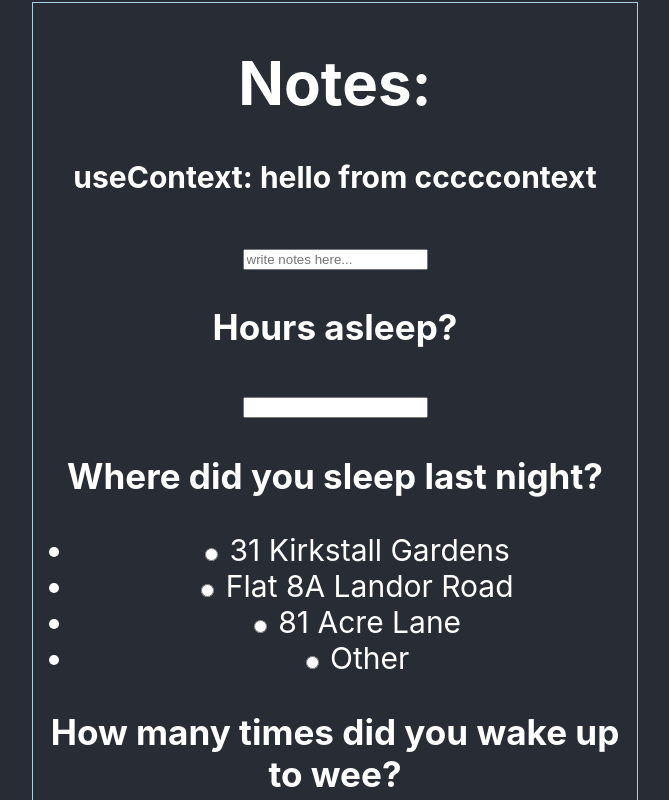
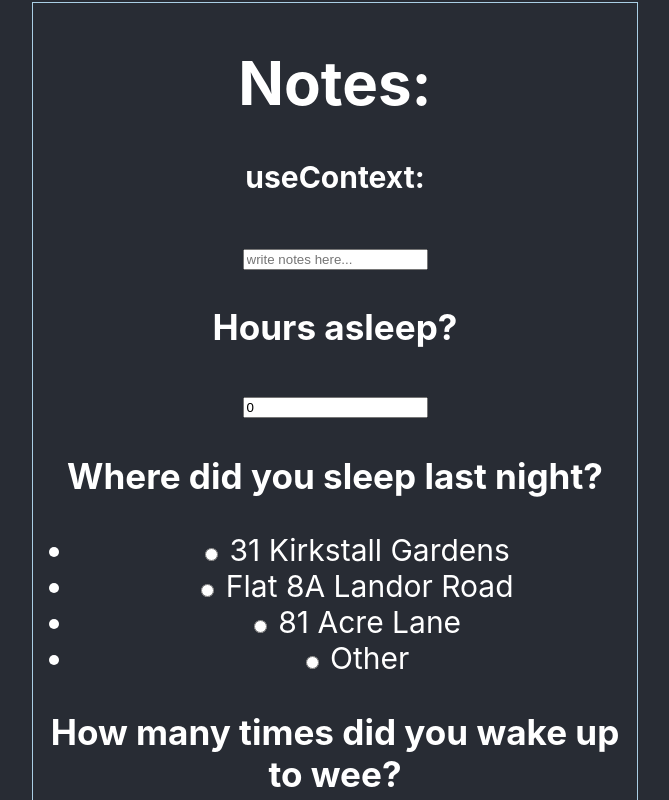
Before and after one commit to jjadeseravla/sleep-tracker, a React (Create React App) app: page /info/1 in a window 1280 px wide. Shown: the top 800 px of the page, without its empty margins (310-979 px from the left). Built offline with nearby package versions, Linux system fonts and the light colour scheme.

Commit message:
Hours asleep info from form now appears in the squares like the id number (the day of the month)
Just doing this to see if it worked and it does.  We dont actually want to show this info, but later on want to store it in a DB for each specific day.

```diff
--- a/src/App.js
+++ b/src/App.js
@@ -40,9 +40,11 @@ function App() {
 
   const [gridCells, setGridCells] = useState(createMonthLength(MONTH_LENGTH));
 
-  const onSubmit = (e, formState, id) => {
+  const onSubmit = (e,formState, id) => {
        e.preventDefault();
        // update cell value with new info
+       console.log('id', id);
+       console.log('formState', formState);
        updateSquare(id, formState)
   }
 
@@ -50,12 +52,12 @@ function App() {
     const newState = gridCells.map((row) => {
       return row.map((cell) => {
         if (String(cell.day) === id) {
-          return {...cell, note: formState.note} //copy whats in there already and add note
+          return {...cell, note: formState.note, hours: formState.hours} //copy whats in there already and add note
         }
         return cell;
       })
     })
-    console.log(newState);
+    console.log('newState', newState);
     setGridCells(newState);
   }
 
@@ -82,5 +84,3 @@ function App() {
 }
 
 export default App;
-
-//note is updated on onSubmit, but how to get new state (eg gridCells) to rerender and update
--- a/src/components/Grid.js
+++ b/src/components/Grid.js
@@ -1,4 +1,4 @@
-import React, { useState } from 'react';
+import React from 'react';
 import './grid.css';
 import Square from './Square';
 import { useHistory } from "react-router-dom";
--- a/src/components/Square.js
+++ b/src/components/Square.js
@@ -28,14 +28,16 @@ const Square = ({clickNotes, cell}) => {
 
 
   const noteToDisplay = cell.note ? cell.note : ''; // or render {note}
+  const hoursAsleep = cell.hours ? cell.hours : 0;
 
   return (
     <div>
     <button onClick={() => {
       clickNotes(cell.day)}
     }>
-      {cell.day}
+      Day: {cell.day}
       {noteToDisplay}
+      hours asleep: {hoursAsleep}
     </button>
       <div className={squareColour} onClick={changeColour}></div>
     </div>
--- a/src/components/SquareInfo.js
+++ b/src/components/SquareInfo.js
@@ -1,4 +1,4 @@
-import React, { useState, useContext, useEffect } from 'react';
+import React, { useState, useContext } from 'react';
 import { UserContext } from '../UserContext';
 import { useHistory, useParams } from "react-router-dom";
 import './squareInfo.css';
@@ -7,7 +7,7 @@ const SquareInfo = ({onSubmit}) => {
 
    const { id } = useParams();
 
-  const [formValues, setFormValues] = useState({ note: '' });
+  const [formValues, setFormValues] = useState({ note: '' , hours: 0});
 
   let history = useHistory();
 
@@ -15,7 +15,7 @@ const SquareInfo = ({onSubmit}) => {
     history.push(`/`);
   }
 
-  const {value, setValue} = useContext(UserContext);
+  const {ovalue, setOvalue} = useContext(UserContext);
 
 //   function useLocalStorage(key, initialValue) {
 //   // State to store our value
@@ -51,23 +51,37 @@ const SquareInfo = ({onSubmit}) => {
 //   return [storedValue, setValue];
 // }
 
+  const handleChange = (e) => {
+    const {name, value} = e.target;
+    setFormValues(prevState => ({
+      ...prevState,
+      [name]: value
+    }));
+  };
+
   return (
     <div className="myform">
       <h1>Notes:</h1>
-        <h4>useContext: {value}</h4>
+        <h4>useContext: {ovalue}</h4>
         <form action="" method="post" onSubmit={(e) => {onSubmit(e, formValues, id)}}>
           <input
+          value={formValues.note}
           type="text"
-          id="notes"
-          name="notes"
+          id="note"
+          name="note"
           placeholder="write notes here..."
-          onChange={(e) => {
-            setFormValues({ note: e.target.value});
-            //e.preventDefault();
-          }}
+          onChange={handleChange}
           value={formValues.note}/>
+
           <h3>Hours asleep?</h3>
-          <input type="number" id="hoursAsleep" name="sleepingHours" step="any"/>
+          <input
+          value={formValues.hours}
+          type="text"
+          id="hours"
+          name="hours"
+          step="any"
+          onChange={handleChange}/>
+
           <h3>Where did you sleep last night?</h3>
             <ul>
               <li><input type="radio" name="bed" value="bed1" /> 31 Kirkstall Gardens</li>
```
